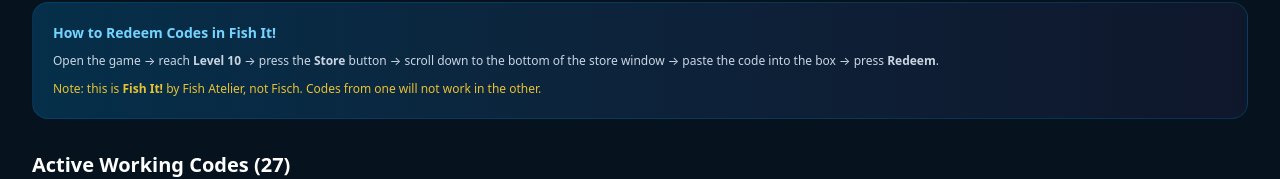
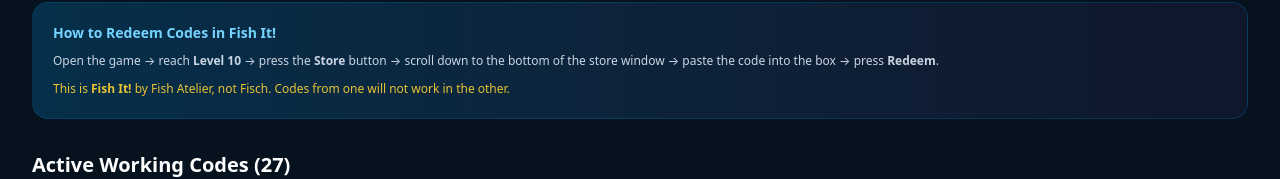
Before and after one commit to lianlele168/fish-it-wiki, a Next.js app: page /codes in a window 1280 px wide. Shown: the part 204-383 px from the top of the page. Built offline with nearby package versions, Linux system fonts and the light colour scheme.

Commit message:
chore(copy): remove filler phrasing from codes page

```diff
--- a/src/app/codes/page.tsx
+++ b/src/app/codes/page.tsx
@@ -78,8 +78,8 @@
           <strong>Redeem</strong>.
         </p>
         <p className="text-xs text-amber-300/90 leading-relaxed">
-          Note: this is <strong>Fish It!</strong> by Fish Atelier, not Fisch. Codes from one will not
-          work in the other.
+          This is <strong>Fish It!</strong> by Fish Atelier, not Fisch. Codes from one will not work
+          in the other.
         </p>
       </div>
 
```
